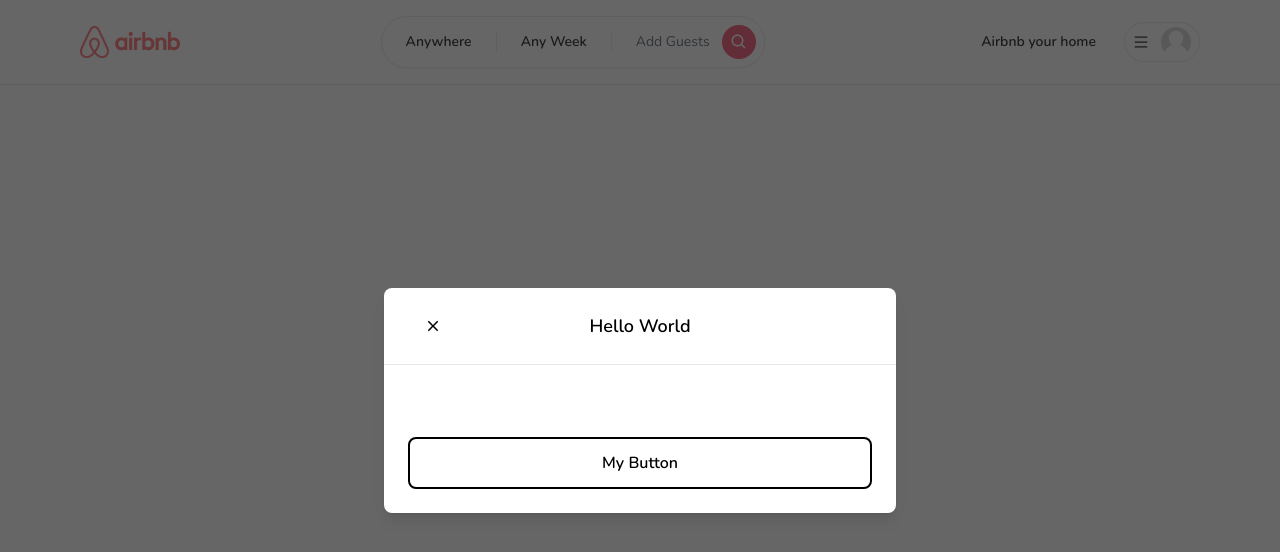
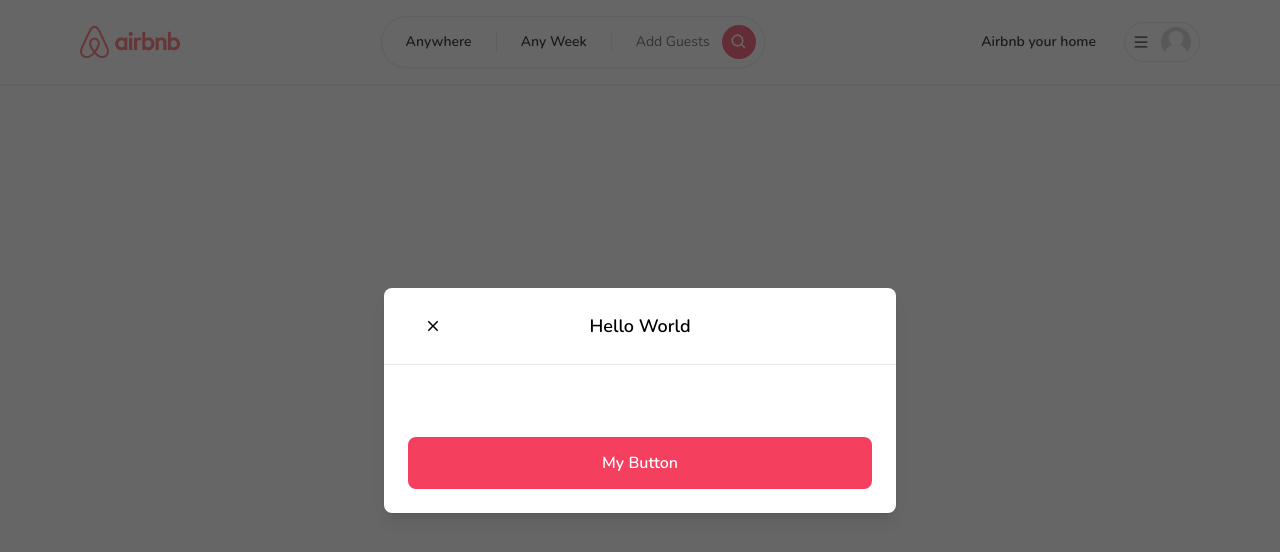
Before and after one commit to joeribreedveld/airbnb-clone, a Next.js app: page / in a window 1280 px wide. Shown: the top 552 px of the page. Built offline with nearby package versions, Linux system fonts and the light colour scheme.

Commit message:
feat(button): finish button with all props used

```diff
--- a/app/components/Button.tsx
+++ b/app/components/Button.tsx
@@ -17,10 +17,12 @@ const Button: React.FC<ButtonProps> = ({
   disabled,
   outline,
   small,
-  icon,
+  icon: Icon,
 }) => {
   return (
     <button
+      onClick={onClick}
+      disabled={disabled}
       className={`relative disabled:opacity-70 disabled:cursor-not-allowed rounded-lg hover:opacity-80 transition w-full
       ${outline ? "bg-white" : "bg-rose-500"}
       ${outline ? "border-black" : "border-rose-500"}
@@ -30,6 +32,7 @@ const Button: React.FC<ButtonProps> = ({
       ${small ? "font-light" : "font-semibold"}
       ${small ? "border-[1px]" : "border-2"}`}
     >
+      {Icon && <Icon size={24} className="absolute left-4 top-3" />}
       {label}
     </button>
   );
--- a/app/components/modals/Modal.tsx
+++ b/app/components/modals/Modal.tsx
@@ -93,7 +93,7 @@ const Modal: React.FC<ModalProps> = ({
               {/* FOOTER */}
               <div className="flex flex-col gap-2 p-6">
                 <div className="flex flex-row items-center w-full gap-4">
-                  <Button outline label="My Button" />
+                  <Button label="My Button" />
                 </div>
               </div>
             </div>
```
